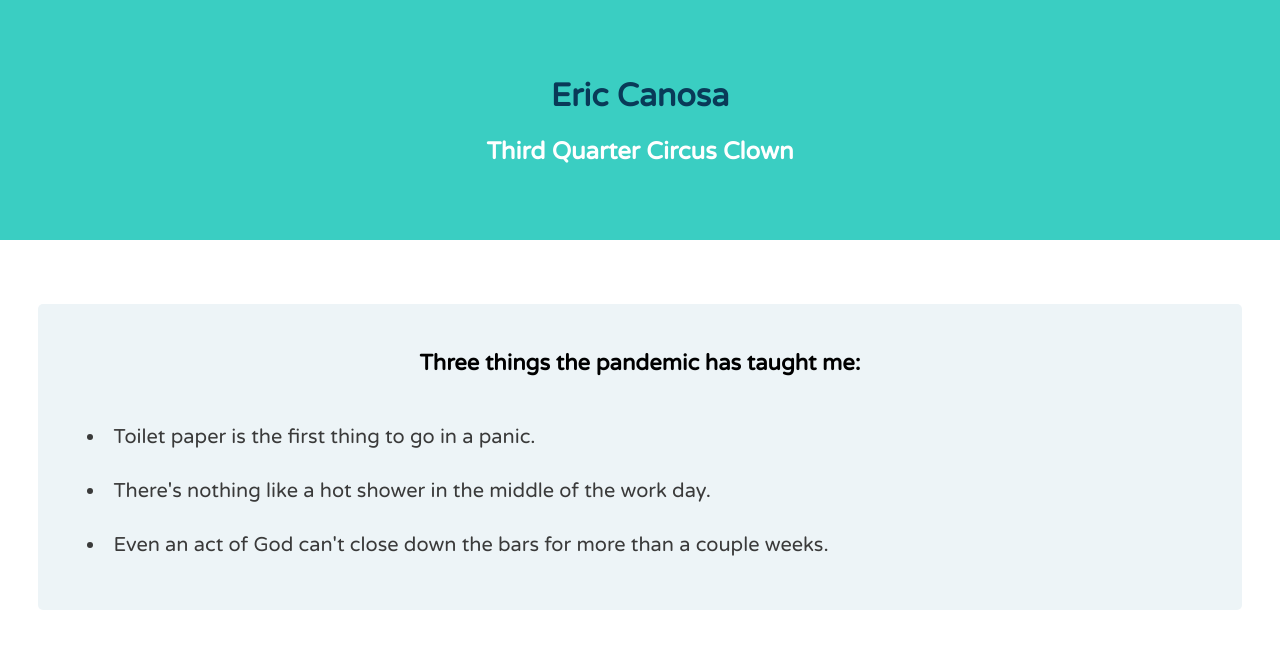
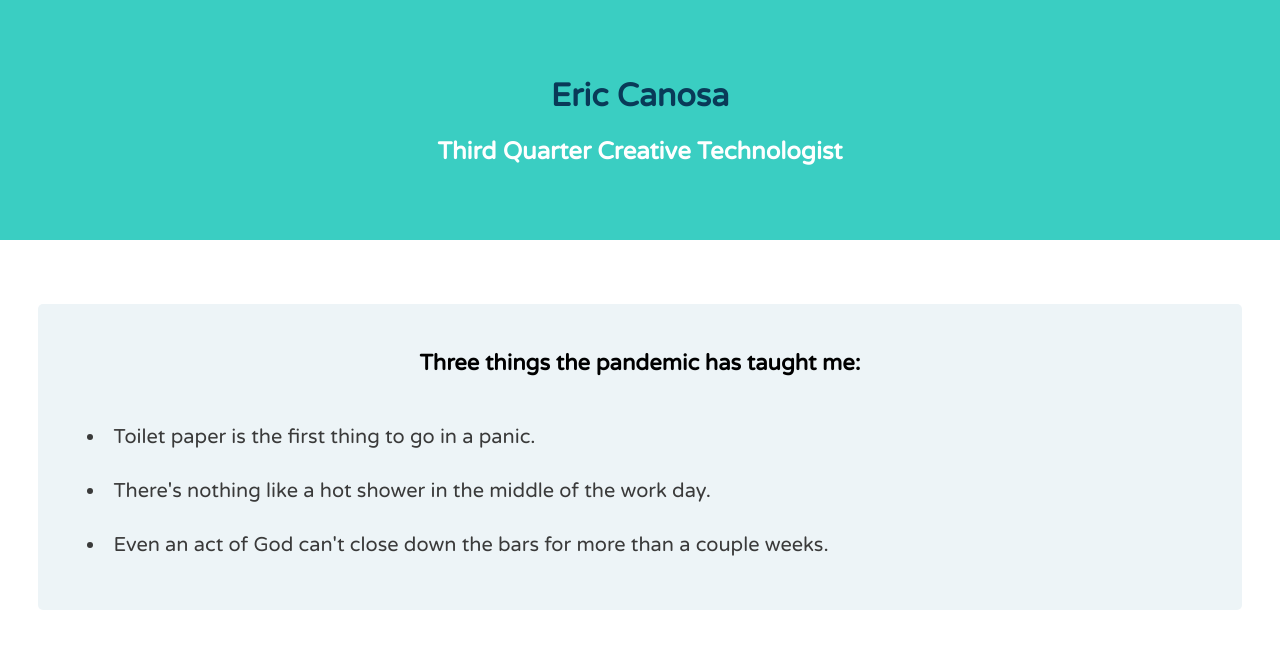
Before and after one commit to canosaer/wd3_week1_homework, a website: page index.html in a window 1280 px wide. Drawn offline with Linux system fonts and the light colour scheme.

Commit message:
Revert "circus clown"
This reverts commit e30e26f767835957e3888a966cc83bc43b6c4d9b.

```diff
--- a/index.html
+++ b/index.html
@@ -16,7 +16,7 @@
 
 	<header class="intro">
 		<h1 class="intro__heading">Eric Canosa</h1>
-		<p class="intro__text">Third Quarter Circus Clown</p>
+		<p class="intro__text">Third Quarter Creative Technologist</p>
 	</header>
 
 	<section class="pandemic">
```
